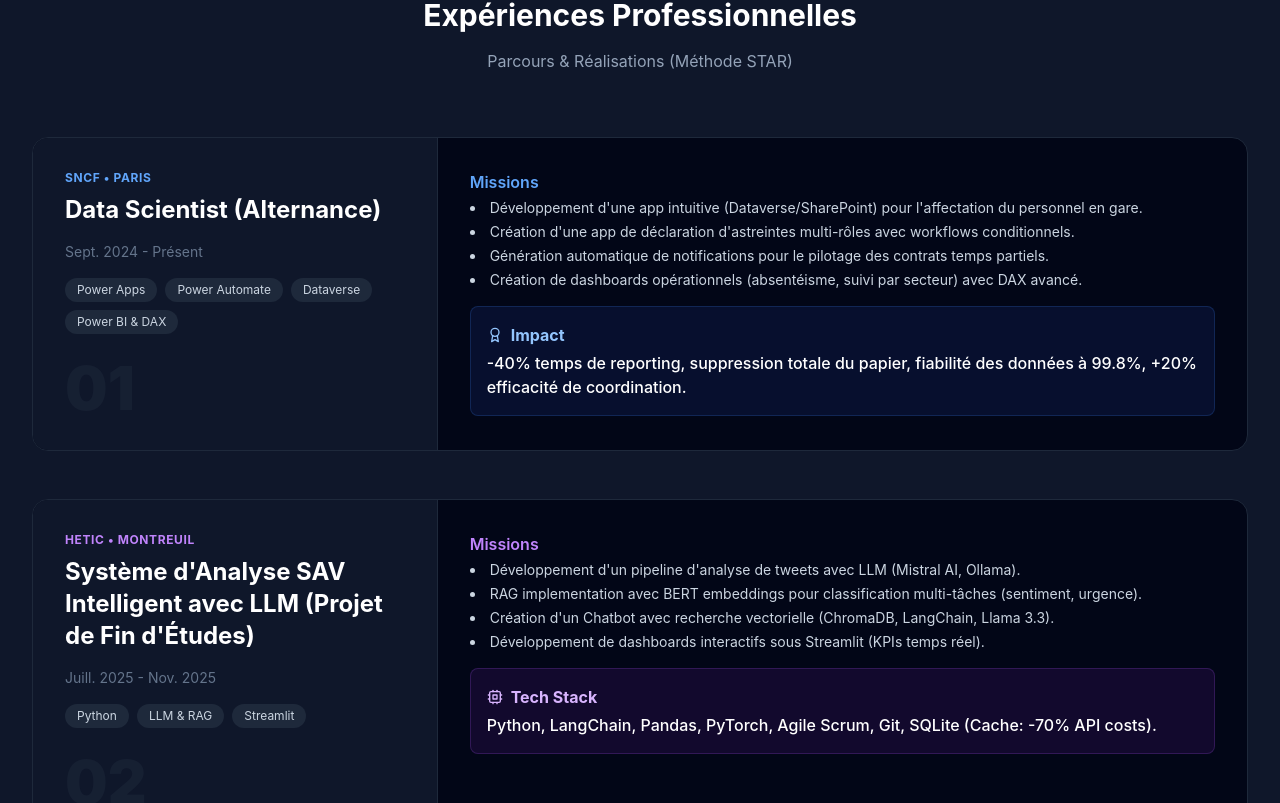
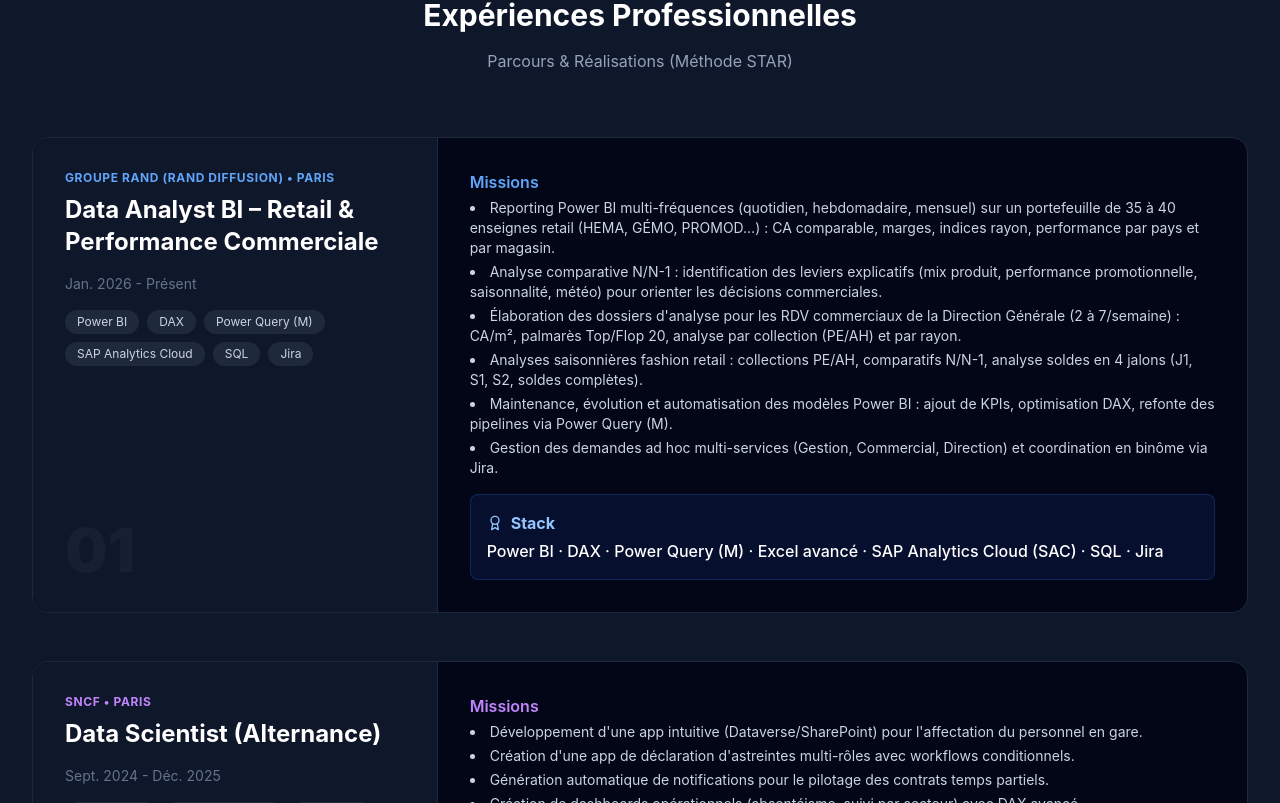
Before and after one commit to Imadbouchareb/portfolio-imad, a React (Vite) app: page / in a window 1280 px wide. Shown: the part 2517-3320 px from the top of the page. Built offline with nearby package versions, Linux system fonts and the light colour scheme.

Commit message:
Add files via upload

```diff
--- a/src/App.jsx
+++ b/src/App.jsx
@@ -64,10 +64,28 @@
         title: 'Expériences Professionnelles',
         subtitle: 'Parcours & Réalisations (Méthode STAR)',
         jobs: [
+	{
+  company: 'Groupe Rand (Rand Diffusion) • Paris',
+  role: 'Data Analyst BI – Retail & Performance Commerciale',
+  date: 'Jan. 2026 - Présent',
+  tags: ['Power BI', 'DAX', 'Power Query (M)', 'SAP Analytics Cloud', 'SQL', 'Jira'],
+  missionsLabel: 'Missions',
+  missions: [
+    'Reporting Power BI multi-fréquences (quotidien, hebdomadaire, mensuel) sur un portefeuille de 35 à 40 enseignes retail (HEMA, GÉMO, PROMOD…) : CA comparable, marges, indices rayon, performance par pays et par magasin.',
+    'Analyse comparative N/N-1 : identification des leviers explicatifs (mix produit, performance promotionnelle, saisonnalité, météo) pour orienter les décisions commerciales.',
+    'Élaboration des dossiers d\'analyse pour les RDV commerciaux de la Direction Générale (2 à 7/semaine) : CA/m², palmarès Top/Flop 20, analyse par collection (PE/AH) et par rayon.',
+    'Analyses saisonnières fashion retail : collections PE/AH, comparatifs N/N-1, analyse soldes en 4 jalons (J1, S1, S2, soldes complètes).',
+    'Maintenance, évolution et automatisation des modèles Power BI : ajout de KPIs, optimisation DAX, refonte des pipelines via Power Query (M).',
+    'Gestion des demandes ad hoc multi-services (Gestion, Commercial, Direction) et coordination en binôme via Jira.'
+  ],
+  impactLabel: 'Stack',
+  impact: 'Power BI · DAX · Power Query (M) · Excel avancé · SAP Analytics Cloud (SAC) · SQL · Jira'
+	},
+
            {
              company: 'SNCF • Paris',
              role: 'Data Scientist (Alternance)',
-             date: 'Sept. 2024 - Présent',
+             date: 'Sept. 2024 - Déc. 2025',
              tags: ['Power Apps', 'Power Automate', 'Dataverse', 'Power BI & DAX'],
              missionsLabel: 'Missions',
              missions: [
@@ -349,10 +367,27 @@
         title: 'Professional Experiences',
         subtitle: 'Career & Achievements (STAR Method)',
         jobs: [
+{
+  company: 'Groupe Rand (Rand Diffusion) • Paris',
+  role: 'BI Data Analyst – Retail & Commercial Performance',
+  date: 'Jan. 2026 - Present',
+  tags: ['Power BI', 'DAX', 'Power Query (M)', 'SAP Analytics Cloud', 'SQL', 'Jira'],
+  missionsLabel: 'Missions',
+  missions: [
+    'Multi-frequency Power BI reporting (daily, weekly, monthly) across a portfolio of 35–40 retail clients (HEMA, GÉMO, PROMOD…): comparable revenue, margins, aisle indices, performance by country and store.',
+    'N/N-1 comparative analysis: identification of performance drivers (product mix, promotional performance, seasonality, weather) to support commercial decisions.',
+    'Preparation of analysis reports for General Management commercial meetings (2–7/week): revenue/m², Top/Flop 20 rankings, analysis by collection (SS/AW) and by aisle.',
+    'Seasonal fashion retail analysis: SS/AW collections, N/N-1 comparisons, structured sales analysis across 4 milestones (D1, W1, W2, full sales).',
+    'Power BI model maintenance and evolution: KPI addition, DAX optimization, pipeline refactoring via Power Query (M).',
+    'Ad hoc requests handling across departments (Finance, Sales, Management) and task coordination via Jira.'
+  ],
+  impactLabel: 'Stack',
+  impact: 'Power BI · DAX · Power Query (M) · Advanced Excel · SAP Analytics Cloud (SAC) · SQL · Jira'
+},
            {
              company: 'SNCF • Paris',
              role: 'HR Data Scientist (Apprenticeship)',
-             date: 'Sept. 2024 - Present',
+             date: 'Sept. 2024 - Dec. 2025',
              tags: ['Power Apps', 'Power Automate', 'Dataverse', 'Power BI & DAX'],
              missionsLabel: 'Missions',
              missions: [
```
